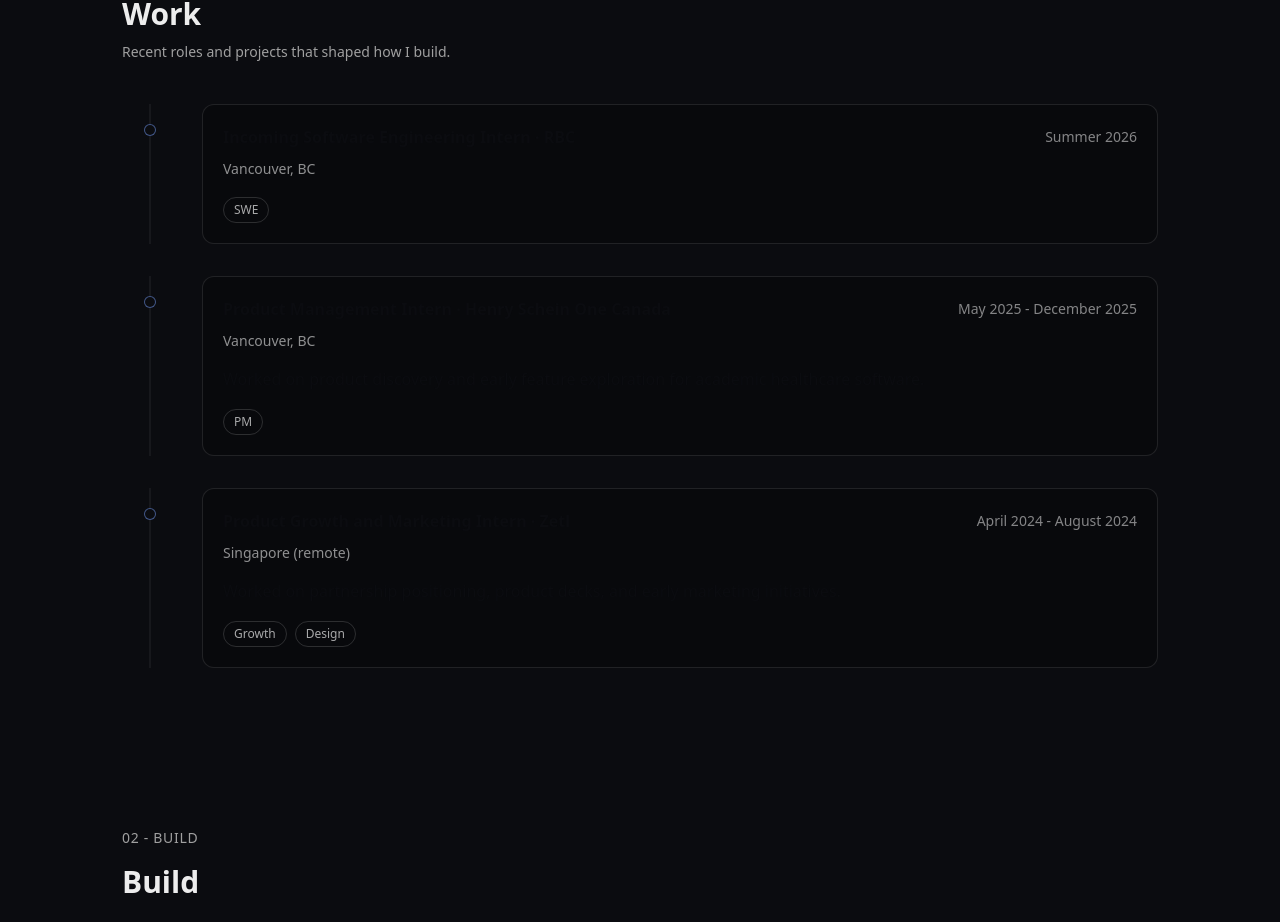
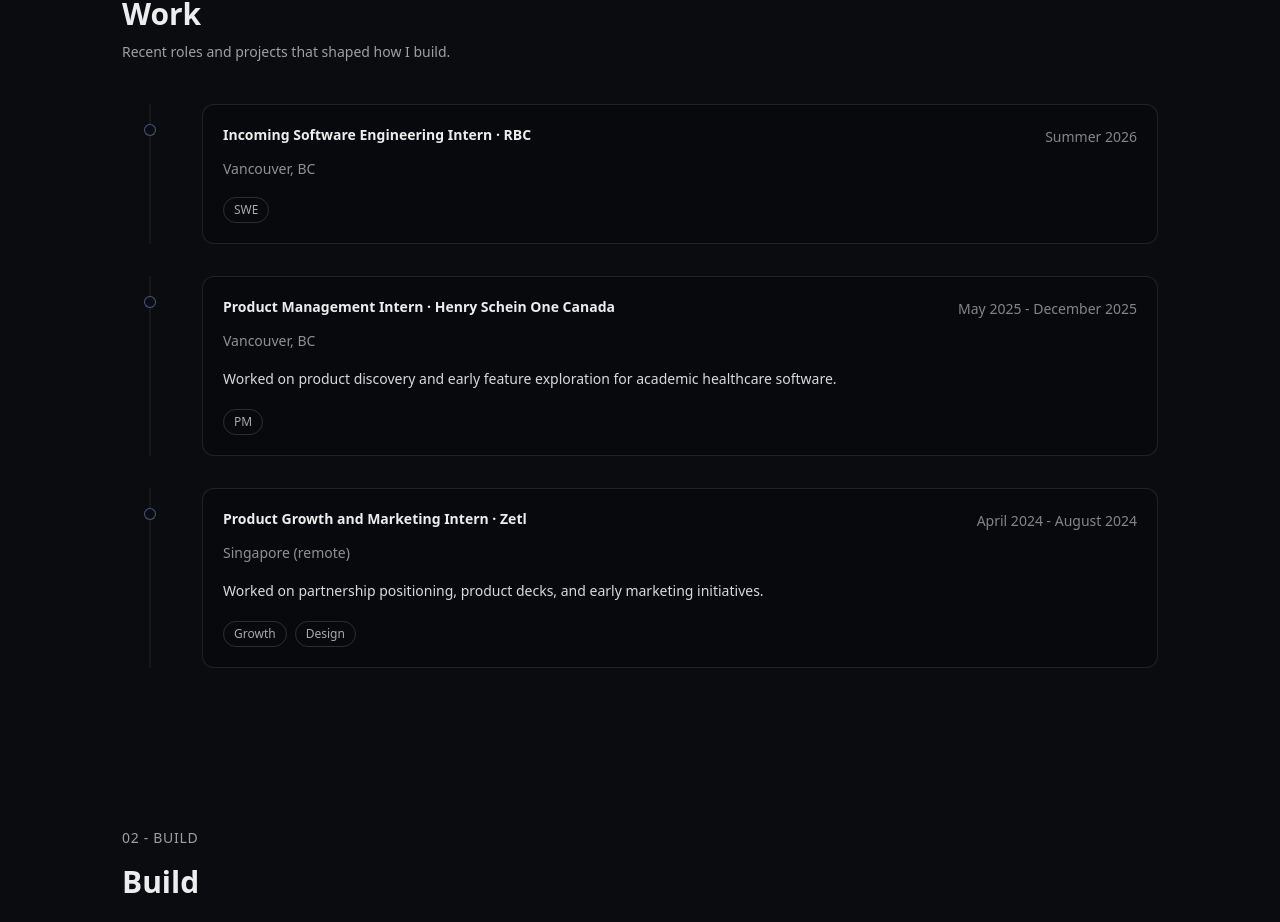
Before and after one commit to pauline-ongchan/portfoliov-2, a Next.js app: page / in a window 1280 px wide. Shown: the part 896-1818 px from the top of the page. Built offline with nearby package versions, Linux system fonts and the light colour scheme.

Commit message:
Fix: work timeline colour

```diff
--- a/components/WorkTimeline.tsx
+++ b/components/WorkTimeline.tsx
@@ -31,7 +31,7 @@
               }`}
             >
               <div className="flex items-start justify-between gap-3">
-                <h3 className="min-w-0 text-sm font-semibold leading-snug text-foreground md:text-base">
+                <h3 className="min-w-0 text-sm font-semibold leading-snug text-foreground">
                   {entry.role} · {entry.company}
                 </h3>
                 <div className="shrink-0 text-[11px] leading-tight text-white/50 md:text-sm md:leading-6">
@@ -43,8 +43,8 @@
                   {entry.location}
                 </p>
               ) : null}
-              <p className="mt-3 text-sm leading-6 text-white/85 md:text-base md:leading-7">{entry.summary}</p>
-              <ul className="mt-3 space-y-2 text-sm leading-6 text-white/85 md:text-base md:leading-7">
+              <p className="mt-3 text-sm leading-6 text-white/85 md:leading-7">{entry.summary}</p>
+              <ul className="mt-3 space-y-2 text-sm leading-6 text-white/85 md:leading-7">
                 {entry.bullets.slice(0, 2).map((bullet) => (
                   <li key={bullet}>- {bullet}</li>
                 ))}
```
Also changed, not shown: 1 other file (tests, documents, lock files or other folders).
